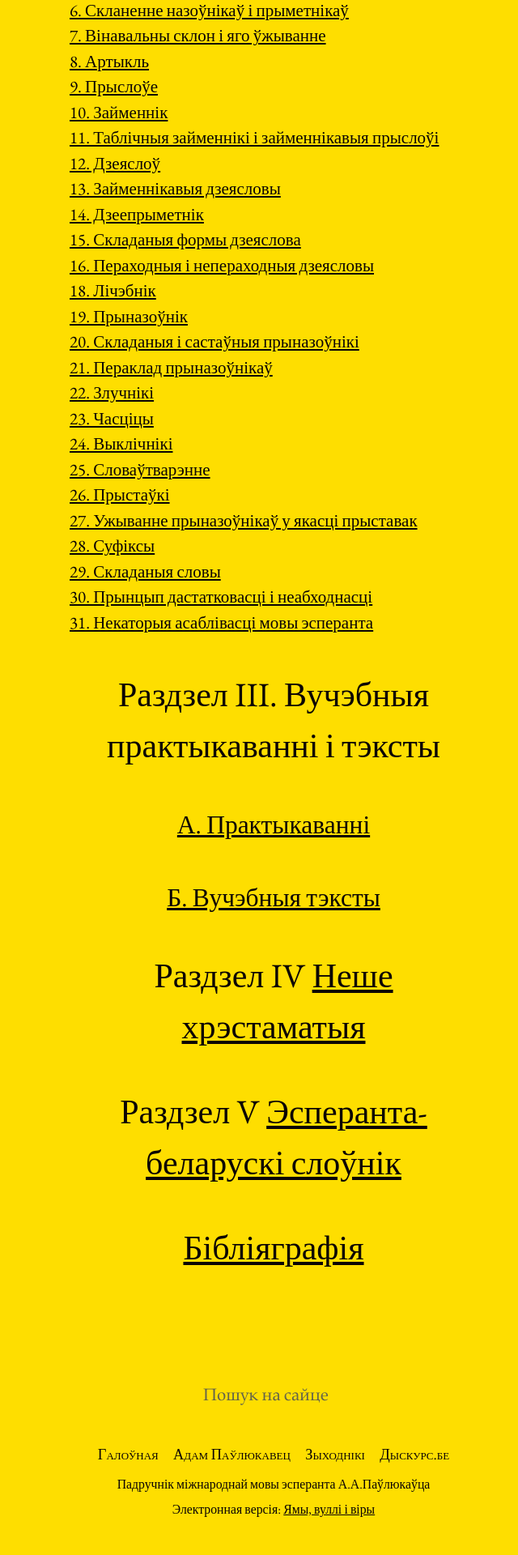
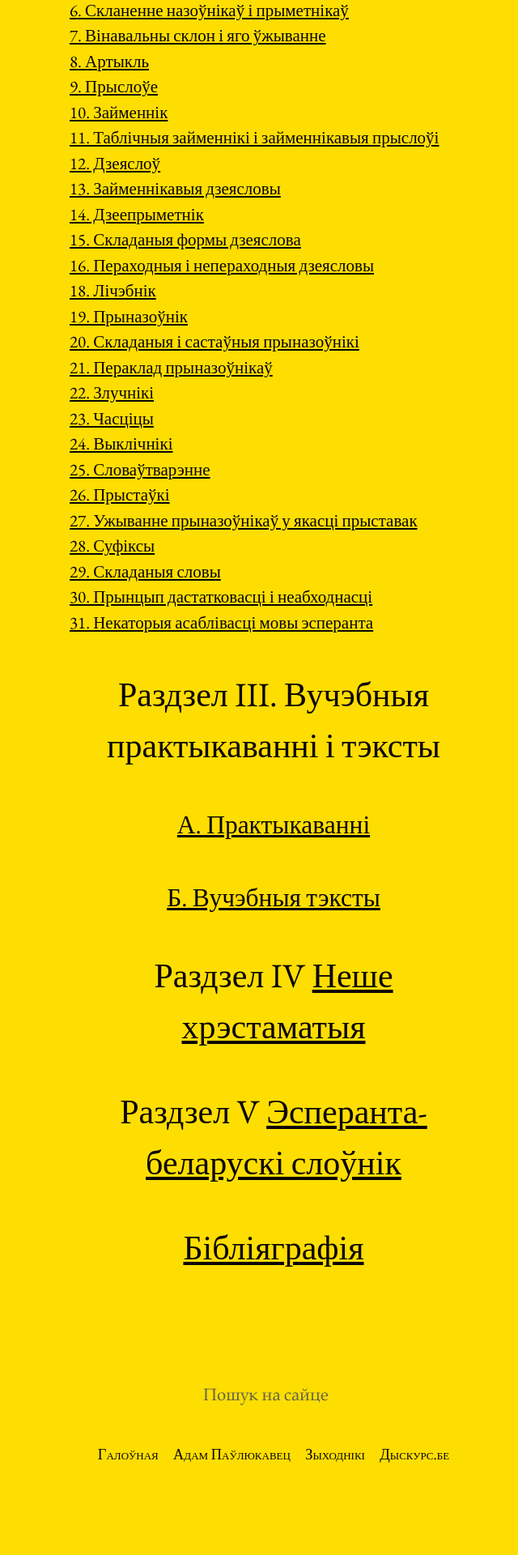
Before and after one commit to skaivolas/mir, a Jekyll site: the page built from index.md, in a window 1280 px wide. Shown: the part 1442-3362 px from the top of the page at 81% size, without its empty margins (302-942 px from the left). Built offline with Jekyll 4.4.1, drawn with Linux system fonts in a browser that asks for light colours; after the commit the page ends 3299 px from its top, so only the background shows below that.

Commit message:
Update _config.yml

```diff
--- a/_config.yml
+++ b/_config.yml
@@ -18,9 +18,8 @@
 description: >- # this means to ignore newlines until "baseurl:"
   Падручнік міжнароднай мовы эсперанта А.А.Паўлюкаўца
 footerdescription: >- # this means to ignore newlines until "baseurl:"
-  Падручнік міжнароднай мовы эсперанта А.А.Паўлюкаўца<br><!--Падрыхтоўка &colon; А.Кошаль — В.Шклярык (<a href="https://philology.by" target="_blank";>Philology.by</a>) — М.Севелеў-Дуброўнік (-->Электронная версія&colon; <a href="https://vodary.fias.fr/tag/belarusan%C2%B7language/" target="_blank";>Ямы, вуллі і віры</a>
 baseurl: "" # the subpath of your site, e.g. /blog
-url: "https://esperanto.dyskurs.be" # the base hostname & protocol for your site, e.g. http://example.com
+url: "https://mircheloveka.netlify.com" # the base hostname & protocol for your site, e.g. http://example.com
 icon: /assets/images/icon-512.png
 twitter_username:
 github_username:
```
